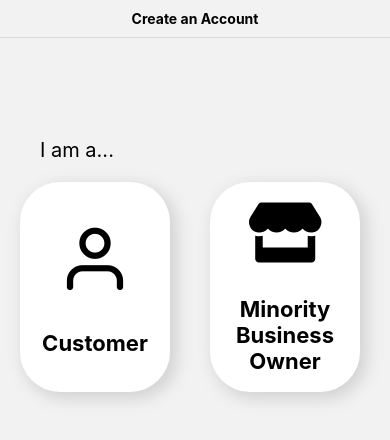
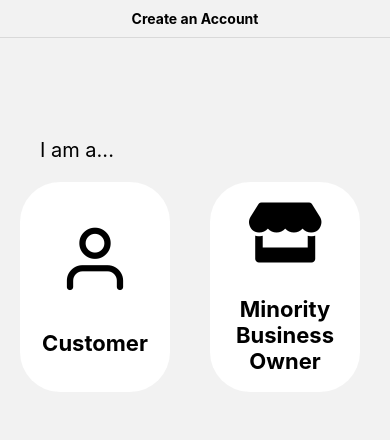
Before and after one commit to CPSECapstone/GSP, a React Native app in the folder frontend/: screen /ChooseAccountType in a window 390 px wide. Shown: the top 440 px of the page. Built offline with nearby package versions, Linux system fonts and the light colour scheme.

Commit message:
Removed box shadow

```diff
--- a/frontend/Login/LargeOption.tsx
+++ b/frontend/Login/LargeOption.tsx
@@ -11,7 +11,6 @@ const styles = StyleSheet.create({
     display: "flex",
     justifyContent: "center",
     alignItems: "center",
-    boxShadow: "5px 5px 15px 2px rgba(161,161,161,0.39)",
   },
   label: {
     fontSize: 22,
```
